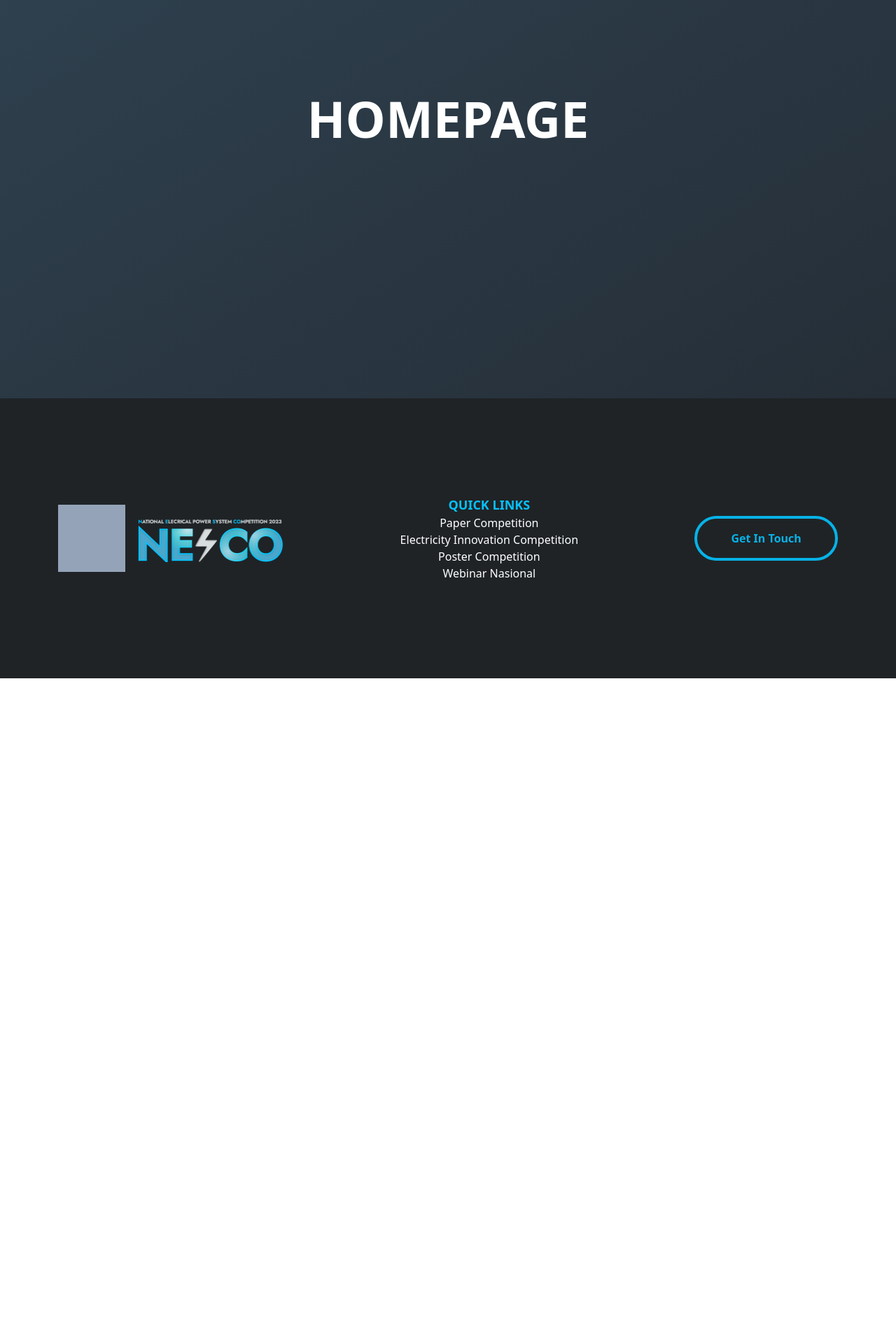
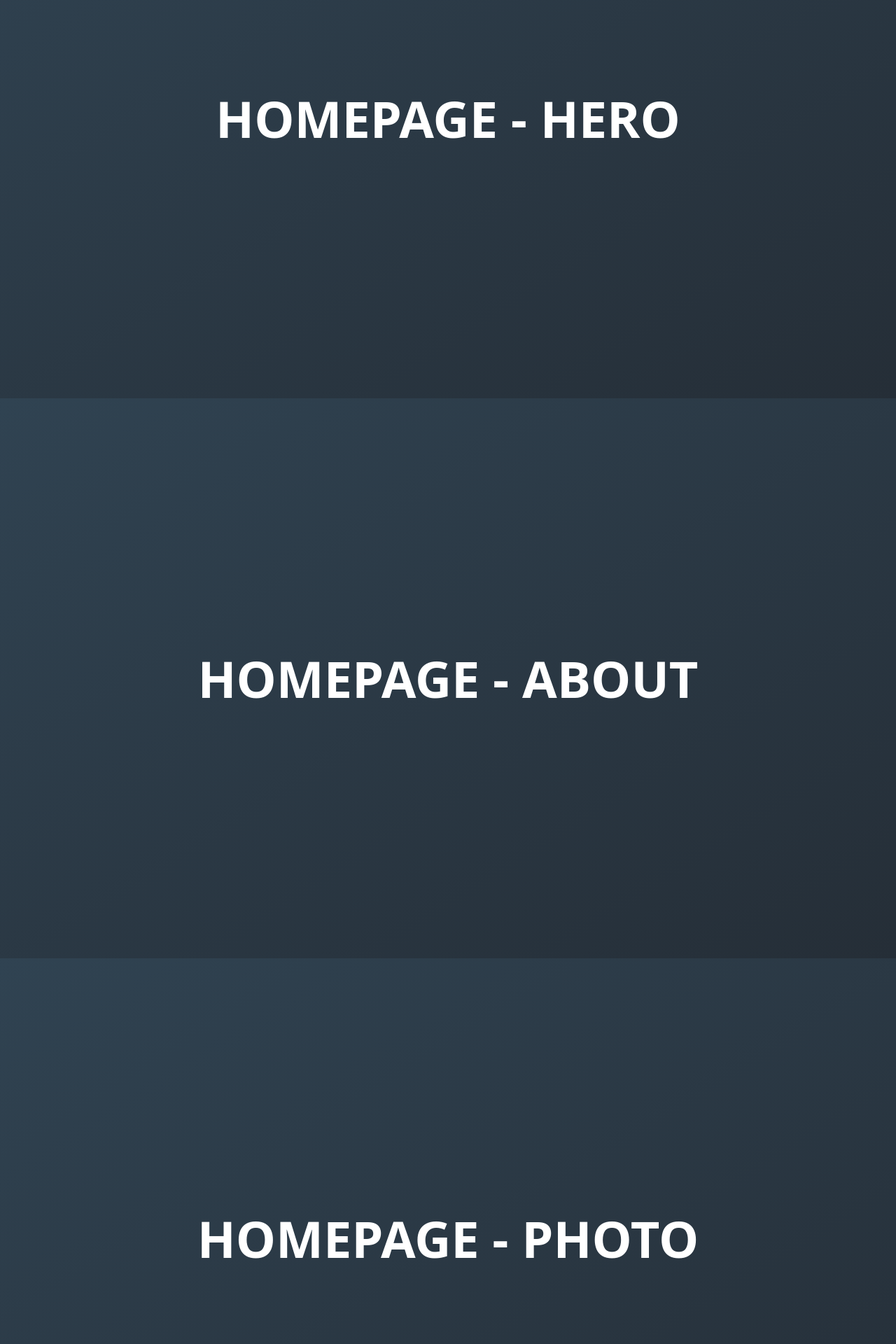
Before and after one commit to Harmerz/nescougm, a Next.js app: page / in a window 1280 px wide. Shown: the part 360-2280 px from the top of the page at 70% size. Before the commit the page ends 1329 px from the top, so only its background shows below. Built offline with nearby package versions, Linux system fonts and the light colour scheme.

Commit message:
feat : hero to component

```diff
--- /dev/null
+++ b/components/pages/homepage/About.js
@@ -0,0 +1,7 @@
+export function About(){
+    return(
+        <div className='justify-center bg-gradient-to-br from-bg-00 to-bg-01 h-[100vh] flex items-center'>
+            <div className='text-7xl font-bold uppercase text-white'>Homepage - About</div>
+        </div>
+    )
+}
--- /dev/null
+++ b/components/pages/homepage/Hero.js
@@ -0,0 +1,7 @@
+export function Hero(){
+    return(
+        <div className='justify-center bg-gradient-to-br from-bg-00 to-bg-01 h-[100vh] flex items-center'>
+            <div className='text-7xl font-bold uppercase text-white'>Homepage - Hero</div>
+        </div>
+    )
+}
--- /dev/null
+++ b/components/pages/homepage/Photo.js
@@ -0,0 +1,7 @@
+export function Photo(){
+    return(
+        <div className='justify-center bg-gradient-to-br from-bg-00 to-bg-01 h-[100vh] flex items-center'>
+            <div className='text-7xl font-bold uppercase text-white'>Homepage - Photo</div>
+        </div>
+    )
+}
--- /dev/null
+++ b/components/pages/homepage/index.js
@@ -0,0 +1,3 @@
+export * from "./Hero";
+export * from "./About";
+export * from "./Photo";
--- a/pages/index.js
+++ b/pages/index.js
@@ -1,13 +1,16 @@
 import { BackToTop } from '../components/element/BackToTop';
 import { DefaultLayout } from '../components/layout';
 import { Footer } from '../components/layout';
+import { Hero, Photo, About } from '../components/pages/homepage';
 
 
 export default function Home() {
   return (
     <DefaultLayout title="Homepage - NESCO UGM 2023">
-    <div className='justify-center bg-gradient-to-br from-bg-00 to-bg-01 h-[100vh] flex items-center'>
-      <div className='text-7xl font-bold uppercase text-white'>Homepage</div>
+    <div>
+      <Hero />
+      <About />
+      <Photo />
       <BackToTop />
     </div>
 
```
